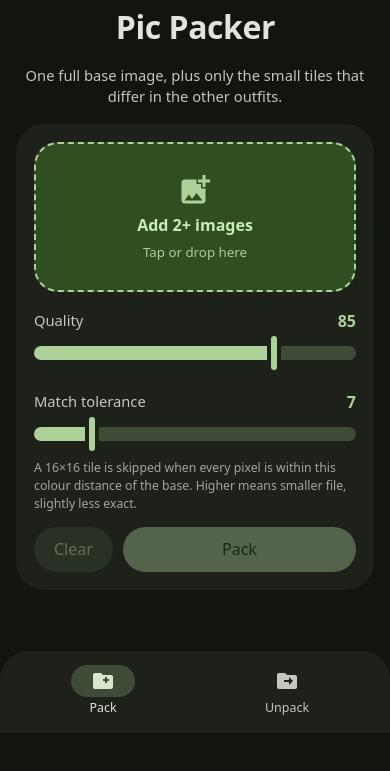
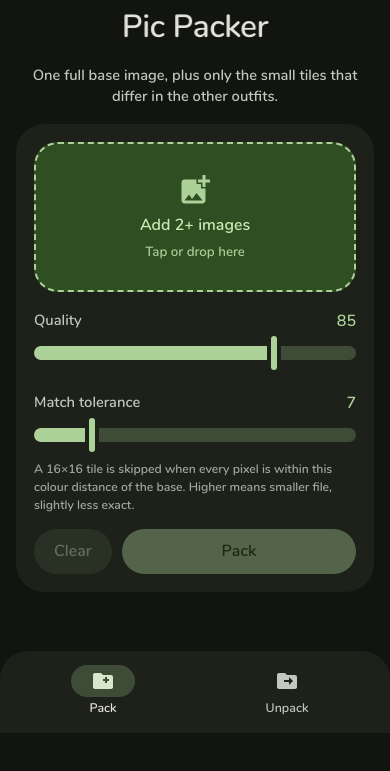
Before and after one commit to BR1JM0H4N/Pic_packer, a website: page index.html in a window 390 px wide. Shown: the part 111-882 px from the top of the page. Drawn offline with Linux system fonts and the light colour scheme.

Commit message:
Last Sync: 2026-11-19 08:38 (Mobile)

```diff
--- a/index.html
+++ b/index.html
@@ -83,7 +83,7 @@
       margin: 0;
       background: var(--surface);
       color: var(--onSurface);
-      font: 16px/1.45 system-ui, -apple-system, "nunito", Roboto, sans-serif
+      font: 16px/1.45 "nunito", system-ui, -apple-system, Roboto, sans-serif
     }
 
     body::before {
```
